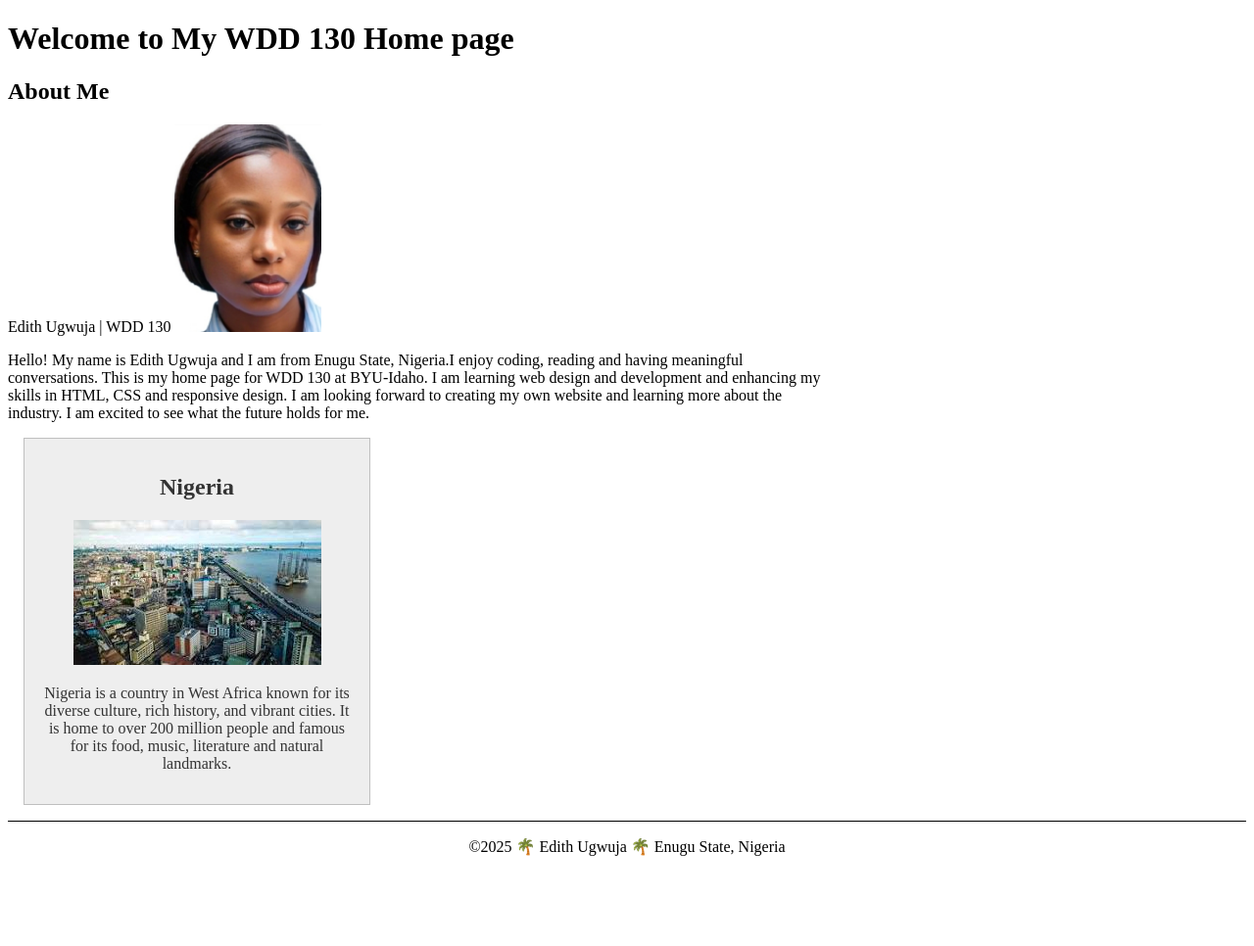
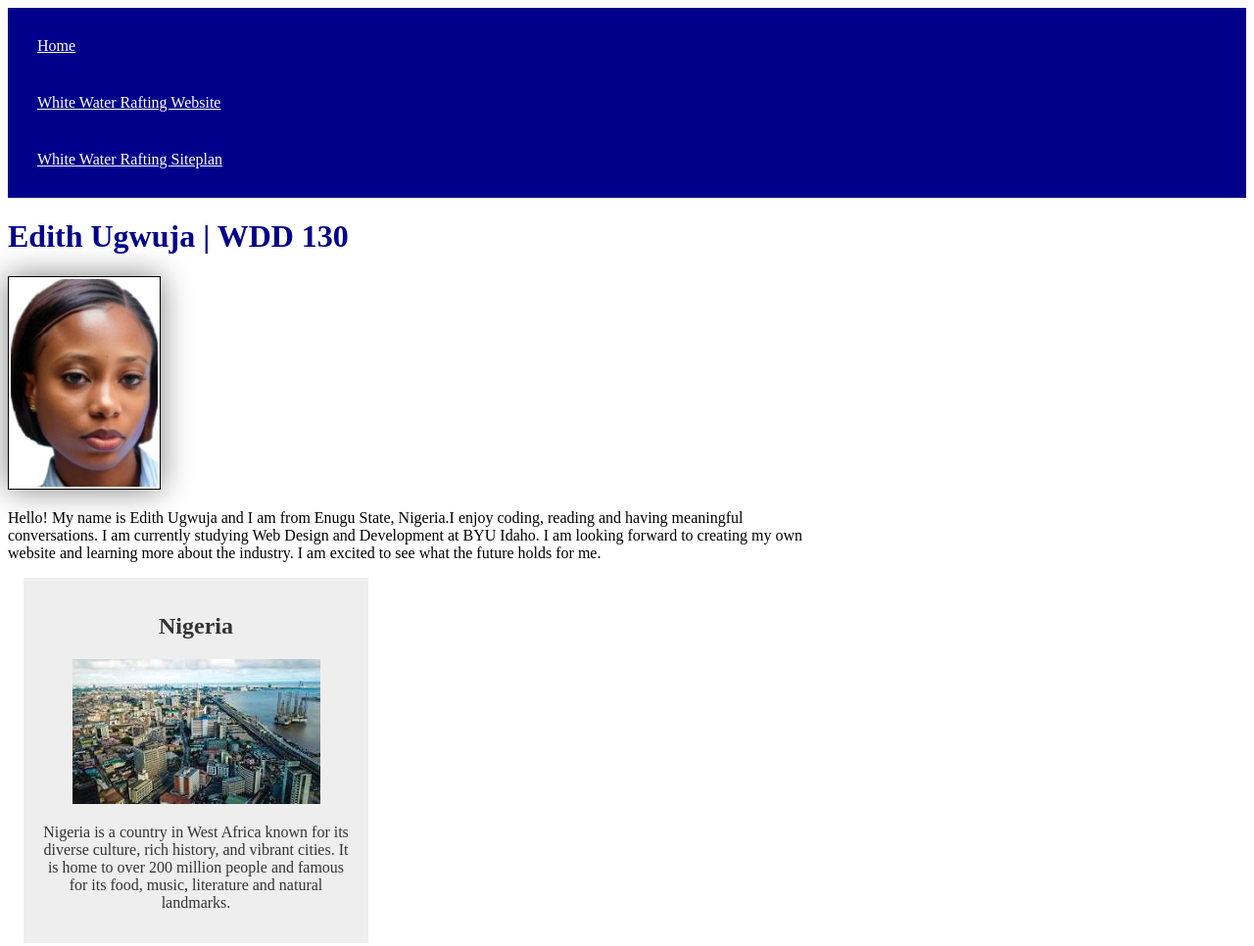
Before and after one commit to edithugwuja/wdd130, a plain HTML site: page index.html in a window 1280 px wide. Shown: the top 966 px of the page at 98% size. Before the commit the page ends 890 px from the top, so only its background shows below. Drawn offline with Linux system fonts and the light colour scheme.

Commit message:
Add homepage enhancement

```diff
--- a/index.html
+++ b/index.html
@@ -1,36 +1,35 @@
 <!DOCTYPE html>
-<html lang="en">
+<html lang="en-US">
 
 <head>
     <meta charset="UTF-8">
     <meta name="viewport" content="width=device-width, initial-scale=1.0">
-    <title>Edith's WDD 130 Home Page</title>
-    <meta name="description" content="Home page for Edith Ugwuja's WDD130 couse at BYU-Idaho">
+    <title>Edith's Ugwuja | WDD 130</title>
+    <meta name="description" content="Edith Ugwuja's  BYU-Idaho WDD130 course home page">
     <meta name="author" content="Edith Ugwuja">
     <link rel="stylesheet" href="styles/styles.css">
 </head>
+
 </body>
 <header>
-    <h1>Welcome to My WDD 130 Home page</h1>
+    <nav>
+        <a href="#">Home</a>
+        <a href="wwr">White Water Rafting Website</a>
+        <a href="wwr/site-plan-rafting.html">White Water Rafting Siteplan</a>
+    </nav>
 </header>
-
 <main>
-    <h2>About Me</h2>
-    Edith Ugwuja | WDD 130
-    <img src="images/profile.jpg" alt="Profile Picture">
-    <p>Hello! My name is Edith Ugwuja and I am from Enugu State, Nigeria.I enjoy coding,
-        reading and having meaningful conversations. This is my home page for WDD 130 at BYU-Idaho. I am
-        learning web design and development and enhancing my skills in HTML, CSS and responsive design.
-        I am looking forward to creating my own website and learning more about the industry. I am excited
-        to see what the future holds for me.</p>
+    <h1>Edith Ugwuja | WDD 130</h1>
+    <img src="images/profile.jpg" alt="Hello, my name is Edith Ugwuja" width="200">
+    <p>Hello! My name is Edith Ugwuja and I am from Enugu State, Nigeria.I enjoy coding, reading and having meaningful
+        conversations. I am currently studying Web Design and Development at BYU Idaho. I am looking forward to creating
+        my own website and learning more about the industry. I am excited to see what the future holds for me.</p>
 </main>
 <aside>
     <h2>Nigeria</h2>
     <img src="images/nigeria.jpg" alt="Nigerian landscape">
-    <p>Nigeria is a country in West Africa known for its diverse culture, rich history, and
-        vibrant cities. It is home to over 200 million people and famous for its food, music, literature and
-        natural landmarks.
-    </p>
+    <p>Nigeria is a country in West Africa known for its diverse culture, rich history, and vibrant cities. It is home
+        to over 200 million people and famous for its food, music, literature and natural landmarks.</p>
 </aside>
 <footer>
     <p>©2025 🌴 Edith Ugwuja 🌴 Enugu State, Nigeria</p>
--- a/styles/styles.css
+++ b/styles/styles.css
@@ -1,16 +1,38 @@
-main {
-  max-width: 840px;
+nav {
+  background-color: darkblue;
+  padding: 10px;
+}
+
+nav a {
+  color: white;
+  display: block;
+  padding: 20px;
+}
+
+h1 {
+  color: darkblue;
 }
 
 main img {
   width: 150px;
   height: auto;
+  border: 1px solid black;
+  padding: 2px;
+  box-shadow: 0 0 30px gray;
+}
+
+p {
+  padding: 10px;
+}
+
+main {
+  max-width: 840px;
 }
 
 aside {
   width: 20rem;
   margin: 1rem;
-  border: 1px solid rgb(0 0 0 / 0.2);
+  border: 1px solid rgba(0, 0, 0 / 0.2);
   padding: 1rem;
   background-color: #eee;
   color: #333;
```
